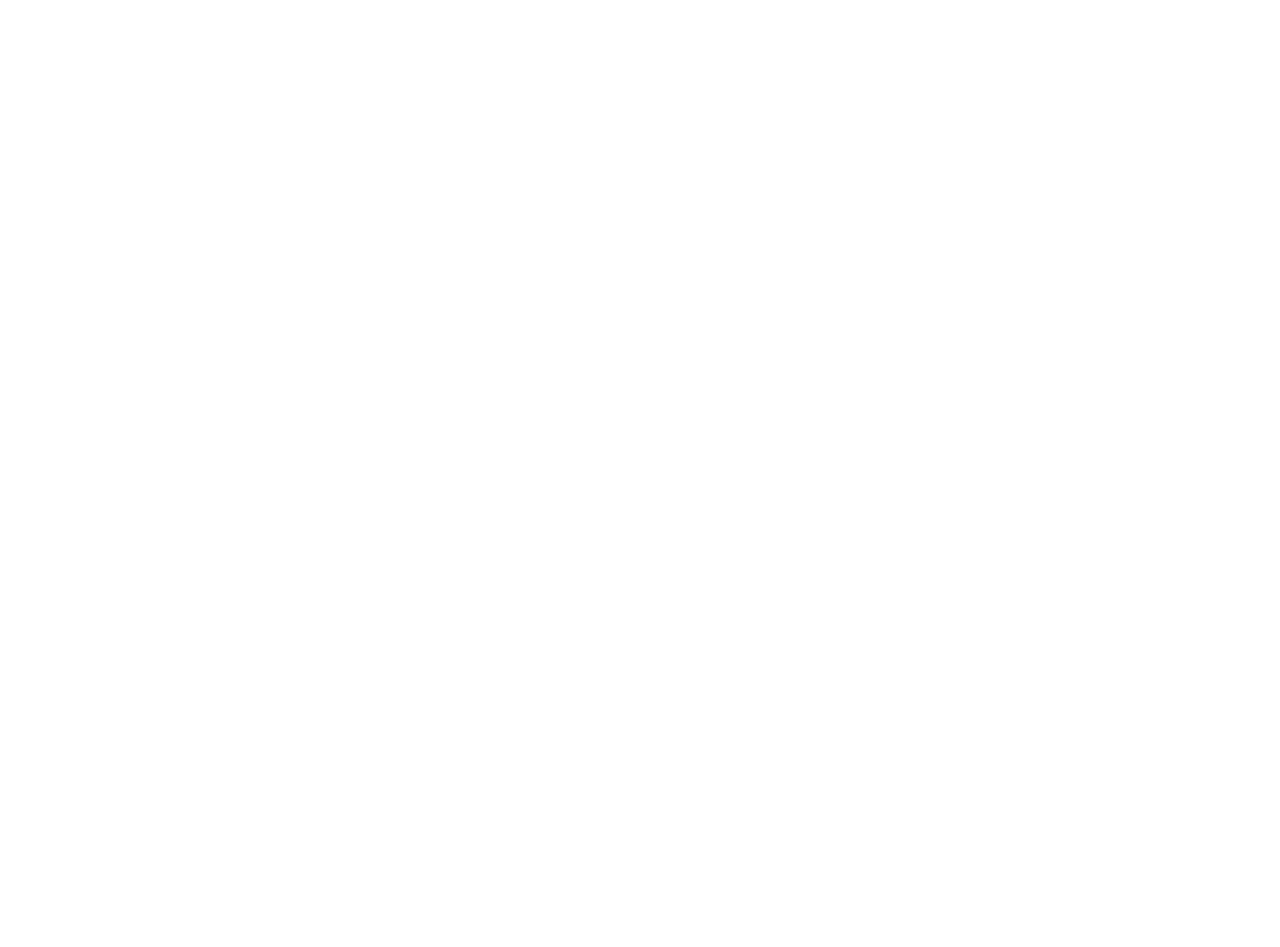
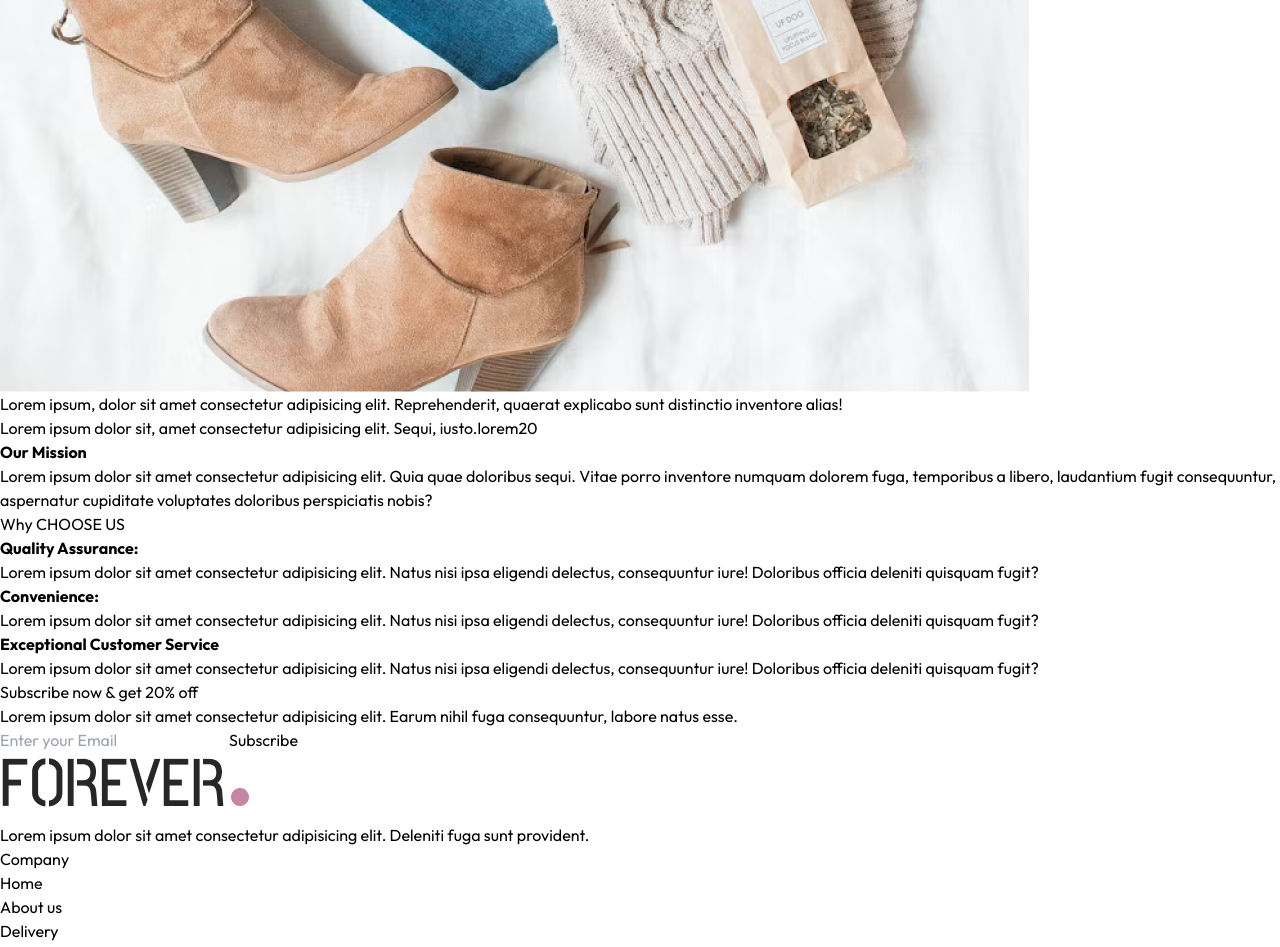
Before and after one commit to jahedripon9/ecommerce-app-frontend, a React (Vite) app: page /about in a window 1280 px wide. Shown: the part 1200-2147 px from the top of the page. Before the commit the page ends 858 px from the top, so only its background shows below. Built offline with nearby package versions, Linux system fonts and the light colour scheme.

Commit message:
About us Page Ready

```diff
--- a/src/pages/About.jsx
+++ b/src/pages/About.jsx
@@ -1,7 +1,41 @@
+import { assets } from "../assets/frontend_assets/assets"
+import { NewsLetterBox } from "../components/NewsLetterBox"
+import Title from "../components/Title"
 
 const About = () => {
   return (
-    <div>About</div>
+    <div>
+      <div className="text-2xl text-center pt-8 border-t">
+        <Title text1={"ABOUT"} text2={"  US"} />
+      </div>
+      <div className="my-10 flex flex-col md:flex-row gap-16">
+        <img className="w-full md:max-w-[450px]" src={assets.about_img} alt="" />
+        <div className="flex flex-col justify-center gap-6 md:w-2/4 text-gray-600">
+          <p>Lorem ipsum, dolor sit amet consectetur adipisicing elit. Reprehenderit, quaerat explicabo sunt distinctio inventore alias!</p>
+          <p>Lorem ipsum dolor sit, amet consectetur adipisicing elit. Sequi, iusto.lorem20</p>
+          <b className="text-gray-800">Our Mission</b>
+          <p>Lorem ipsum dolor sit amet consectetur adipisicing elit. Quia quae doloribus sequi. Vitae porro inventore numquam dolorem fuga, temporibus a libero, laudantium fugit consequuntur, aspernatur cupiditate voluptates doloribus perspiciatis nobis?</p>
+        </div>
+      </div>
+      <div className="text-xl py-4 uppercase">
+        <Title text1={"Why "} text2={"CHOOSE US"} />
+      </div>
+      <div className="flex flex-col md:flex-row text-sm mb-20">
+        <div className="border px-10 md:px-16 py-8 sm:py-20 flex flex-col gap-5">
+          <b>Quality Assurance:</b>
+          <p className="text-gray-600">Lorem ipsum dolor sit amet consectetur adipisicing elit. Natus nisi ipsa eligendi delectus, consequuntur iure! Doloribus officia deleniti quisquam fugit?</p>
+        </div>
+        <div className="border px-10 md:px-16 py-8 sm:py-20 flex flex-col gap-5">
+          <b>Convenience:</b>
+          <p className="text-gray-600">Lorem ipsum dolor sit amet consectetur adipisicing elit. Natus nisi ipsa eligendi delectus, consequuntur iure! Doloribus officia deleniti quisquam fugit?</p>
+        </div>
+        <div className="border px-10 md:px-16 py-8 sm:py-20 flex flex-col gap-5">
+          <b>Exceptional Customer Service</b>
+          <p className="text-gray-600">Lorem ipsum dolor sit amet consectetur adipisicing elit. Natus nisi ipsa eligendi delectus, consequuntur iure! Doloribus officia deleniti quisquam fugit?</p>
+        </div>
+      </div>
+      <NewsLetterBox />
+    </div>
   )
 }
 
```
